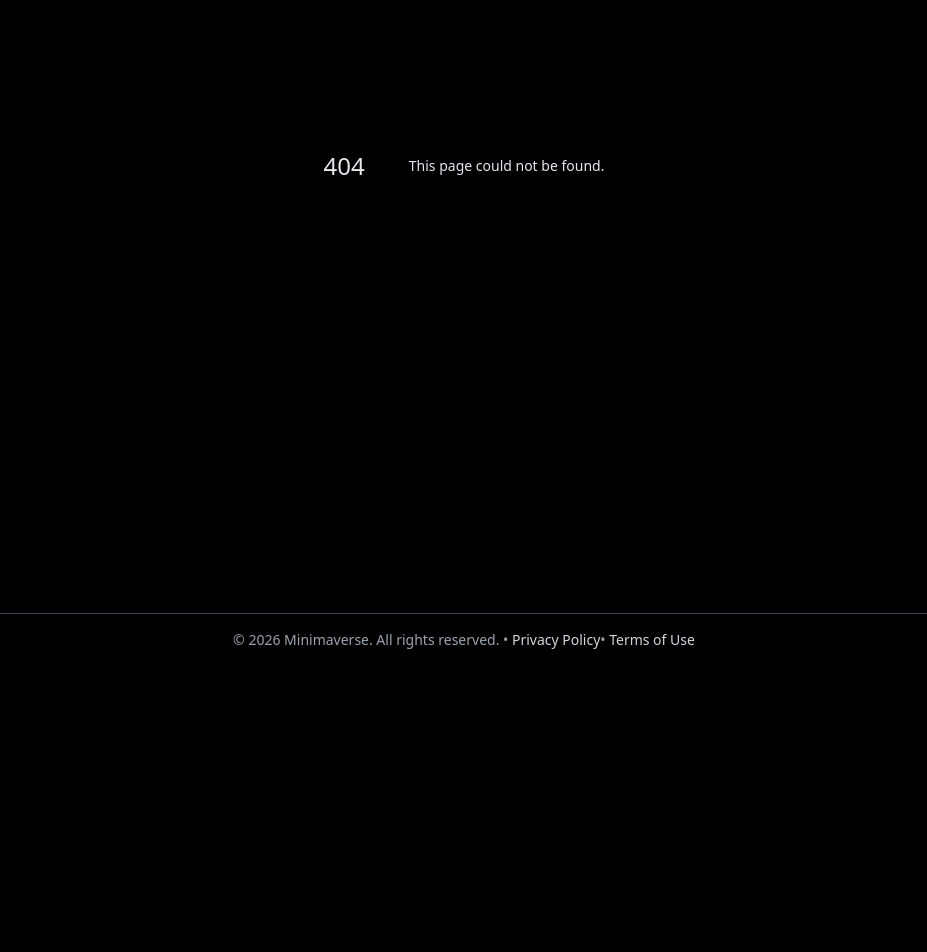
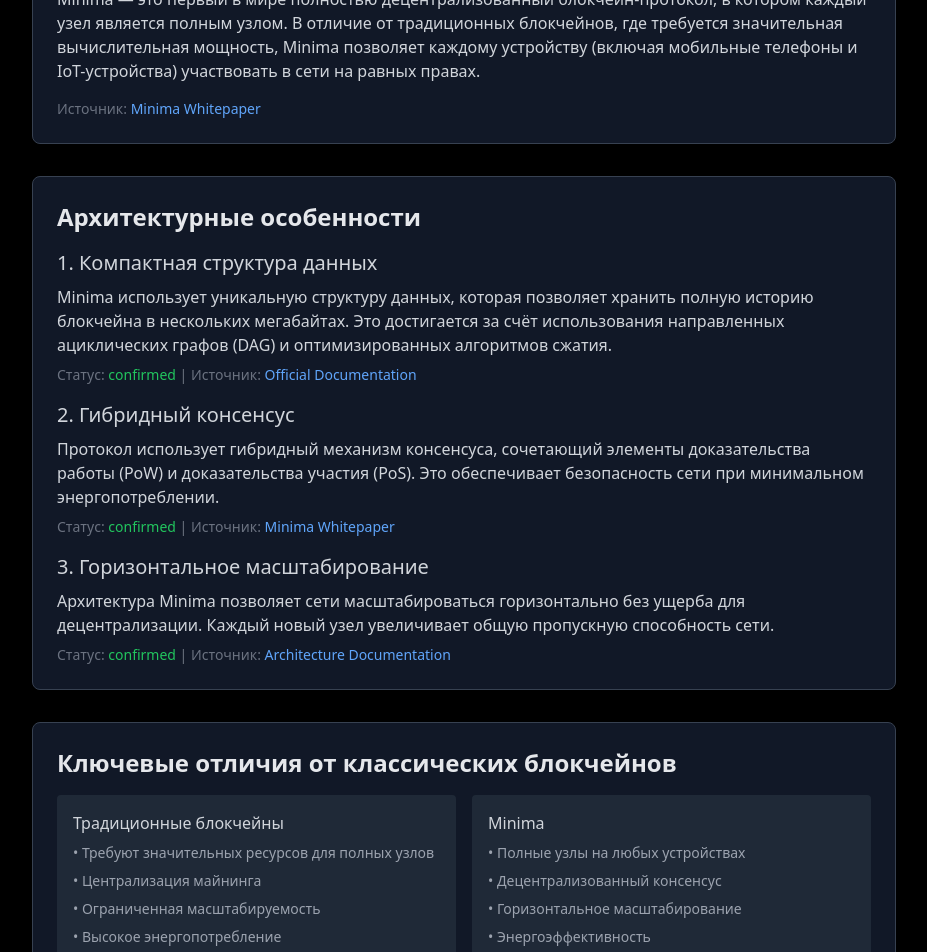
Before and after one commit to KuA1bo/minimaverse-site, a Next.js app: page /about in a window 1280 px wide. Before the commit this address had no page. Shown: the part 348-1300 px from the top of the page, without its empty margins (176-1103 px from the left). Before the commit the page ends 1014 px from the top, so only its background shows below. Built offline with nearby package versions, Linux system fonts and the light colour scheme.

Commit message:
feat(about): complete redesign with protocol architecture from whitepaper"

```diff
--- /dev/null
+++ b/src/app/about/page.tsx
@@ -0,0 +1,129 @@
+import Link from 'next/link';
+
+export default function AboutPage() {
+  return (
+    <div className="min-h-screen bg-black text-gray-200 flex flex-col">
+      <header className="border-b border-gray-700 py-6">
+        <div className="container mx-auto px-4 max-w-4xl">
+          <h1 className="text-3xl font-bold">Что такое Minima</h1>
+          <p className="text-gray-400 mt-2">Архитектура протокола</p>
+        </div>
+      </header>
+
+      <main className="container mx-auto px-4 py-8 max-w-4xl flex-grow">
+        <section className="mb-8 bg-gray-900 border border-gray-700 rounded-lg p-6">
+          <h2 className="text-2xl font-semibold mb-4">Основная концепция</h2>
+          <p className="text-gray-300 mb-4">
+            Minima — это первый в мире полностью децентрализованный блокчейн-протокол, в котором каждый узел является полным узлом. В отличие от традиционных блокчейнов, где требуется значительная вычислительная мощность, Minima позволяет каждому устройству (включая мобильные телефоны и IoT-устройства) участвовать в сети на равных правах.
+          </p>
+          <p className="text-sm text-gray-500">
+            Источник: <Link href="https://minima.global/whitepaper" className="text-blue-400 hover:underline" target="_blank" rel="noopener noreferrer">Minima Whitepaper</Link>
+          </p>
+        </section>
+
+        <section className="mb-8 bg-gray-900 border border-gray-700 rounded-lg p-6">
+          <h2 className="text-2xl font-semibold mb-4">Архитектурные особенности</h2>
+
+          <div className="space-y-4">
+            <div>
+              <h3 className="text-xl font-medium text-gray-300 mb-2">1. Компактная структура данных</h3>
+              <p className="text-gray-300 mb-2">
+                Minima использует уникальную структуру данных, которая позволяет хранить полную историю блокчейна в нескольких мегабайтах. Это достигается за счёт использования направленных ациклических графов (DAG) и оптимизированных алгоритмов сжатия.
+              </p>
+              <p className="text-sm text-gray-500">
+                Статус: <span className="text-green-500">confirmed</span> | Источник: <Link href="https://docs.minima.global" className="text-blue-400 hover:underline" target="_blank" rel="noopener noreferrer">Official Documentation</Link>
+              </p>
+            </div>
+
+            <div>
+              <h3 className="text-xl font-medium text-gray-300 mb-2">2. Гибридный консенсус</h3>
+              <p className="text-gray-300 mb-2">
+                Протокол использует гибридный механизм консенсуса, сочетающий элементы доказательства работы (PoW) и доказательства участия (PoS). Это обеспечивает безопасность сети при минимальном энергопотреблении.
+              </p>
+              <p className="text-sm text-gray-500">
+                Статус: <span className="text-green-500">confirmed</span> | Источник: <Link href="https://minima.global/whitepaper" className="text-blue-400 hover:underline" target="_blank" rel="noopener noreferrer">Minima Whitepaper</Link>
+              </p>
+            </div>
+
+            <div>
+              <h3 className="text-xl font-medium text-gray-300 mb-2">3. Горизонтальное масштабирование</h3>
+              <p className="text-gray-300 mb-2">
+                Архитектура Minima позволяет сети масштабироваться горизонтально без ущерба для децентрализации. Каждый новый узел увеличивает общую пропускную способность сети.
+              </p>
+              <p className="text-sm text-gray-500">
+                Статус: <span className="text-green-500">confirmed</span> | Источник: <Link href="https://docs.minima.global/docs/architecture" className="text-blue-400 hover:underline" target="_blank" rel="noopener noreferrer">Architecture Documentation</Link>
+              </p>
+            </div>
+          </div>
+        </section>
+
+        <section className="mb-8 bg-gray-900 border border-gray-700 rounded-lg p-6">
+          <h2 className="text-2xl font-semibold mb-4">Ключевые отличия от классических блокчейнов</h2>
+
+          <div className="grid md:grid-cols-2 gap-4">
+            <div className="bg-gray-800 p-4 rounded">
+              <h3 className="font-medium text-gray-300 mb-2">Традиционные блокчейны</h3>
+              <ul className="space-y-2 text-gray-400 text-sm">
+                <li>• Требуют значительных ресурсов для полных узлов</li>
+                <li>• Централизация майнинга</li>
+                <li>• Ограниченная масштабируемость</li>
+                <li>• Высокое энергопотребление</li>
+              </ul>
+            </div>
+
+            <div className="bg-gray-800 p-4 rounded">
+              <h3 className="font-medium text-gray-300 mb-2">Minima</h3>
+              <ul className="space-y-2 text-gray-400 text-sm">
+                <li>• Полные узлы на любых устройствах</li>
+                <li>• Децентрализованный консенсус</li>
+                <li>• Горизонтальное масштабирование</li>
+                <li>• Энергоэффективность</li>
+              </ul>
+            </div>
+          </div>
+
+          <p className="text-sm text-gray-500 mt-4">
+            Источник: <Link href="https://minima.global/technology" className="text-blue-400 hover:underline" target="_blank" rel="noopener noreferrer">Technology Overview</Link>
+          </p>
+        </section>
+
+        <section className="mb-8 bg-gray-900 border border-gray-700 rounded-lg p-6">
+          <h2 className="text-2xl font-semibold mb-4">Технические характеристики</h2>
+
+          <div className="space-y-3">
+            <div>
+              <h3 className="font-medium text-gray-300">Размер полной ноды</h3>
+              <p className="text-gray-400">~5-10 MB (по состоянию на 2024)</p>
+              <p className="text-sm text-gray-500">Статус: <span className="text-green-500">confirmed</span></p>
+            </div>
+
+            <div>
+              <h3 className="font-medium text-gray-300">Время подтверждения транзакции</h3>
+              <p className="text-gray-400">~30-60 секунд</p>
+              <p className="text-sm text-gray-500">Статус: <span className="text-green-500">confirmed</span></p>
+            </div>
+
+            <div>
+              <h3 className="font-medium text-gray-300">Языки смарт-контрактов</h3>
+              <p className="text-gray-400">Minima Script (встроенный), TypeScript SDK</p>
+              <p className="text-sm text-gray-500">Статус: <span className="text-green-500">confirmed</span></p>
+            </div>
+          </div>
+        </section>
+
+        <div className="bg-gray-900 border border-gray-700 rounded-lg p-4 text-sm text-gray-500">
+          <p>
+            This site does not represent the official Minima team. All information is compiled from publicly available sources.
+          </p>
+        </div>
+      </main>
+
+      <footer className="border-t border-gray-700 py-6 mt-8">
+        <div className="container mx-auto px-4 max-w-4xl text-center text-gray-500 text-sm">
+          <p>Minimaverse — Community-driven information hub</p>
+          <p className="mt-1">Data verified from official sources</p>
+        </div>
+      </footer>
+    </div>
+  );
+}
```
